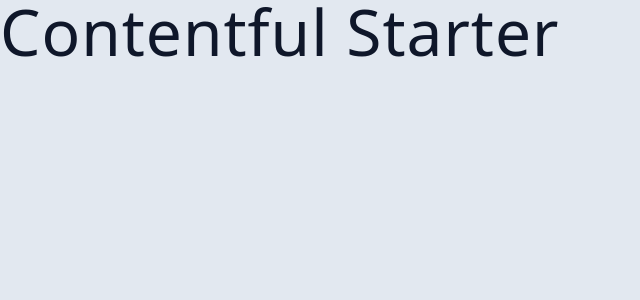
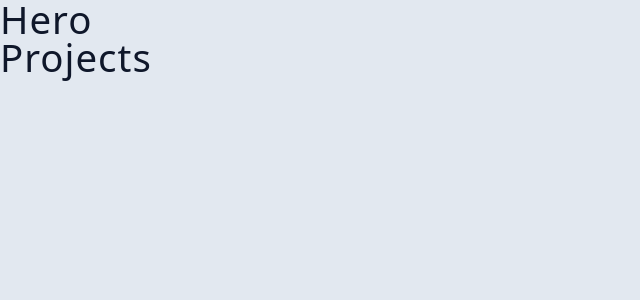
Before and after one commit to josephc1417/Contentful-CMS-Project-, a React (Vite) app: page / in a window 1280 px wide. Shown: the top 300 px of the page, without its empty margins (0-640 px from the left). Built offline with nearby package versions, Linux system fonts and the light colour scheme.

Commit message:
Setting up Functional Components

```diff
--- a/src/App.jsx
+++ b/src/App.jsx
@@ -1,4 +1,12 @@
+import Projects from "./Projects";
+import Hero from "./Hero";
+
 const App = () => {
-  return <h1>Contentful Starter</h1>;
+  return(
+    <main>
+      <Hero />
+      <Projects />
+    </main>
+  )
 };
 export default App;
--- /dev/null
+++ b/src/Hero.jsx
@@ -0,0 +1,9 @@
+import React from 'react'
+
+const Hero = () => {
+return (
+    <h2>Hero</h2>
+  )
+}
+
+export default Hero
--- /dev/null
+++ b/src/Projects.jsx
@@ -0,0 +1,9 @@
+
+
+const Projects = () => {
+  return (
+    <h2>Projects</h2>
+  )
+}
+
+export default Projects
```
